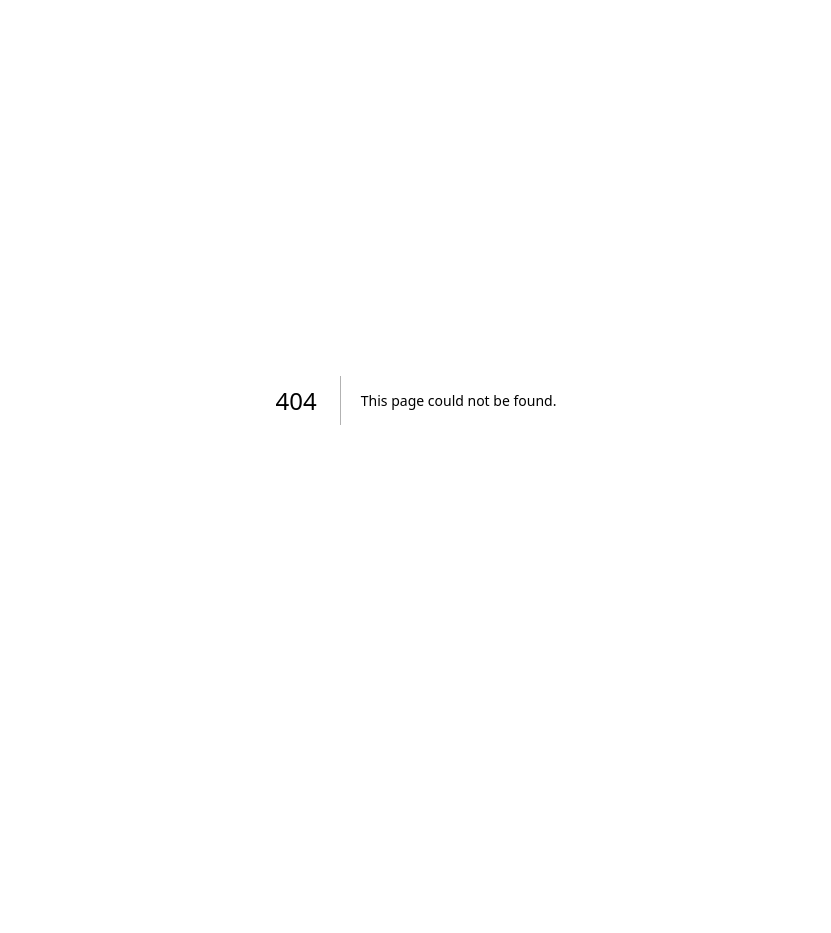
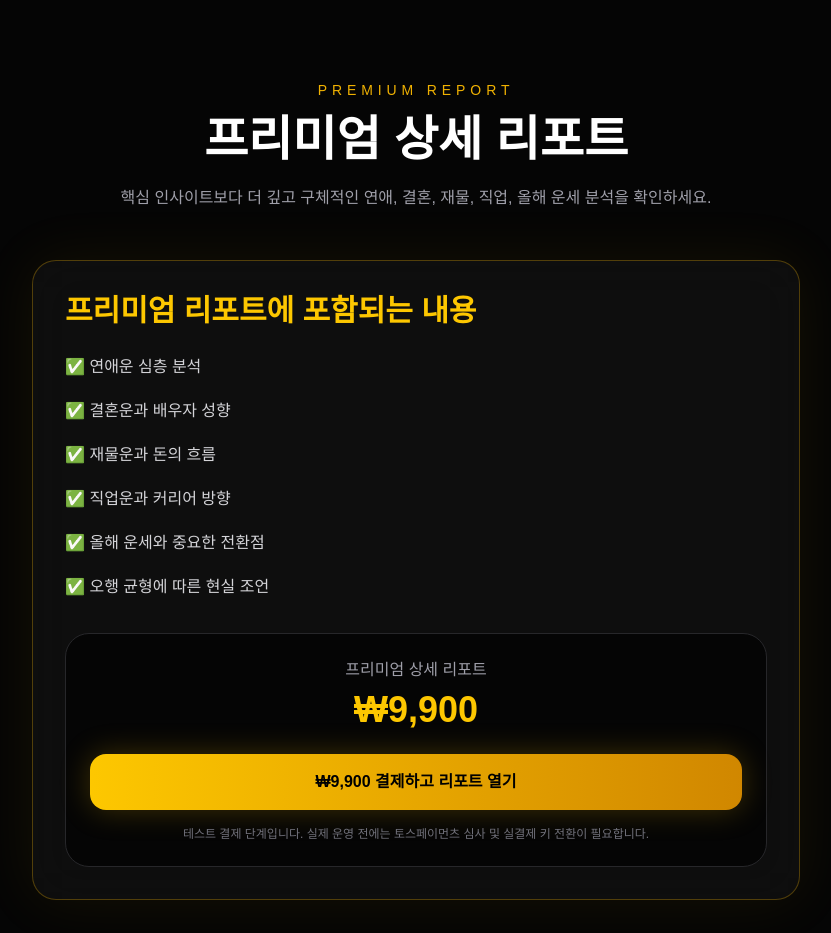
Before and after one commit to kkoyeonz-coder/Repository-name-saju-ai-Public, a Next.js app: page /premium in a window 1280 px wide. Before the commit this address had no page. Shown: the top 933 px of the page, without its empty margins (224-1055 px from the left). Before the commit the page ends 800 px from the top, so only its background shows below. Built offline with nearby package versions, Linux system fonts and the light colour scheme.

Commit message:
connect toss payment test flow

```diff
--- /dev/null
+++ b/app/api/toss/confirm/route.ts
@@ -0,0 +1,36 @@
+export async function POST(req: Request) {
+  const { paymentKey, orderId, amount } = await req.json()
+
+  const secretKey = process.env.TOSS_SECRET_KEY
+
+  if (!secretKey) {
+    return Response.json(
+      { message: "TOSS_SECRET_KEY가 설정되지 않았습니다." },
+      { status: 500 }
+    )
+  }
+
+  const encryptedSecretKey = Buffer.from(`${secretKey}:`).toString("base64")
+
+  const response = await fetch(
+    "https://api.tosspayments.com/v1/payments/confirm",
+    {
+      method: "POST",
+      headers: {
+        Authorization: `Basic ${encryptedSecretKey}`,
+        "Content-Type": "application/json",
+      },
+      body: JSON.stringify({
+        paymentKey,
+        orderId,
+        amount,
+      }),
+    }
+  )
+
+  const data = await response.json()
+
+  return Response.json(data, {
+    status: response.status,
+  })
+}
--- /dev/null
+++ b/app/fail/page.tsx
@@ -0,0 +1,41 @@
+"use client"
+
+import { useEffect, useState } from "react"
+
+export default function FailPage() {
+  const [message, setMessage] = useState("결제가 완료되지 않았습니다.")
+
+  useEffect(() => {
+    const params = new URLSearchParams(window.location.search)
+    const errorMessage = params.get("message")
+
+    if (errorMessage) {
+      setMessage(errorMessage)
+    }
+  }, [])
+
+  return (
+    <main className="min-h-screen bg-[#050505] text-white flex items-center justify-center px-6">
+      <div className="max-w-md w-full rounded-3xl border border-red-500/30 bg-white/[0.04] backdrop-blur-xl p-8 text-center">
+        <p className="text-red-400 tracking-[0.3em] text-sm mb-4">
+          PAYMENT FAILED
+        </p>
+
+        <h1 className="text-4xl font-bold mb-5">
+          결제 실패
+        </h1>
+
+        <p className="text-zinc-300 leading-7 mb-8">
+          {message}
+        </p>
+
+        <a
+          href="/premium"
+          className="block w-full rounded-2xl bg-gradient-to-r from-yellow-400 to-yellow-600 px-8 py-4 text-black font-bold"
+        >
+          다시 결제하기
+        </a>
+      </div>
+    </main>
+  )
+}
--- /dev/null
+++ b/app/premium/page.tsx
@@ -0,0 +1,116 @@
+"use client"
+
+import { useState } from "react"
+import { ANONYMOUS, loadTossPayments } from "@tosspayments/tosspayments-sdk"
+
+export default function PremiumPage() {
+  const [loading, setLoading] = useState(false)
+
+  const handlePayment = async () => {
+    try {
+      setLoading(true)
+
+      const clientKey = process.env.NEXT_PUBLIC_TOSS_CLIENT_KEY
+
+      if (!clientKey) {
+        alert("토스 클라이언트 키가 설정되지 않았습니다.")
+        setLoading(false)
+        return
+      }
+
+      const tossPayments = await loadTossPayments(clientKey)
+
+      const payment = tossPayments.payment({
+        customerKey: ANONYMOUS,
+      })
+
+      const orderId = `saju_${Date.now()}_${Math.random()
+        .toString(36)
+        .slice(2, 10)}`
+
+      await payment.requestPayment({
+        method: "CARD",
+        amount: {
+          currency: "KRW",
+          value: 9900,
+        },
+        orderId,
+        orderName: "프리미엄 사주 상세 리포트",
+        successUrl: `${window.location.origin}/success`,
+        failUrl: `${window.location.origin}/fail`,
+        customerName: "사주 고객",
+      })
+    } catch (error) {
+      console.error(error)
+      alert("결제창을 여는 중 문제가 발생했습니다.")
+      setLoading(false)
+    }
+  }
+
+  return (
+    <main className="min-h-screen bg-[#050505] text-white px-6 py-20">
+      <div className="fixed inset-0 -z-10 bg-[radial-gradient(circle_at_top,rgba(234,179,8,0.18),transparent_35%)]" />
+
+      <div className="max-w-3xl mx-auto">
+        <div className="text-center mb-12">
+          <p className="text-yellow-500 tracking-[0.35em] text-sm mb-4">
+            PREMIUM REPORT
+          </p>
+
+          <h1 className="text-5xl font-bold mb-5">
+            프리미엄 상세 리포트
+          </h1>
+
+          <p className="text-zinc-400 leading-7">
+            핵심 인사이트보다 더 깊고 구체적인 연애, 결혼, 재물,
+            직업, 올해 운세 분석을 확인하세요.
+          </p>
+        </div>
+
+        <div className="rounded-3xl border border-yellow-500/30 bg-white/[0.04] backdrop-blur-xl p-8 shadow-[0_0_60px_rgba(234,179,8,0.08)]">
+          <h2 className="text-3xl font-bold text-yellow-400 mb-6">
+            프리미엄 리포트에 포함되는 내용
+          </h2>
+
+          <div className="space-y-4 text-zinc-300 leading-7">
+            <p>✅ 연애운 심층 분석</p>
+            <p>✅ 결혼운과 배우자 성향</p>
+            <p>✅ 재물운과 돈의 흐름</p>
+            <p>✅ 직업운과 커리어 방향</p>
+            <p>✅ 올해 운세와 중요한 전환점</p>
+            <p>✅ 오행 균형에 따른 현실 조언</p>
+          </div>
+
+          <div className="mt-8 rounded-3xl bg-black/60 border border-zinc-800 p-6 text-center">
+            <p className="text-zinc-400 mb-2">
+              프리미엄 상세 리포트
+            </p>
+
+            <p className="text-4xl font-bold text-yellow-400 mb-6">
+              ₩9,900
+            </p>
+
+            <button
+              onClick={handlePayment}
+              disabled={loading}
+              className="w-full rounded-2xl bg-gradient-to-r from-yellow-400 to-yellow-600 px-8 py-4 text-black font-bold shadow-[0_0_30px_rgba(234,179,8,0.25)] disabled:opacity-50"
+            >
+              {loading ? "결제창을 여는 중..." : "₩9,900 결제하고 리포트 열기"}
+            </button>
+
+            <p className="text-xs text-zinc-500 mt-4">
+              테스트 결제 단계입니다. 실제 운영 전에는 토스페이먼츠 심사 및 실결제 키 전환이 필요합니다.
+            </p>
+          </div>
+        </div>
+
+        <a
+          href="/"
+          className="block text-center text-zinc-500 mt-8 hover:text-yellow-400"
+        >
+          처음으로 돌아가기
+        </a>
+      </div>
+    </main>
+  )
+}
--- /dev/null
+++ b/app/success/page.tsx
@@ -0,0 +1,85 @@
+"use client"
+
+import { useEffect, useState } from "react"
+
+export default function SuccessPage() {
+  const [status, setStatus] = useState("confirming")
+  const [message, setMessage] = useState("결제를 승인하고 있습니다...")
+
+  useEffect(() => {
+    async function confirmPayment() {
+      const params = new URLSearchParams(window.location.search)
+
+      const paymentKey = params.get("paymentKey")
+      const orderId = params.get("orderId")
+      const amount = params.get("amount")
+
+      if (!paymentKey || !orderId || !amount) {
+        setStatus("error")
+        setMessage("결제 정보가 올바르지 않습니다.")
+        return
+      }
+
+      const res = await fetch("/api/toss/confirm", {
+        method: "POST",
+        headers: {
+          "Content-Type": "application/json",
+        },
+        body: JSON.stringify({
+          paymentKey,
+          orderId,
+          amount: Number(amount),
+        }),
+      })
+
+      const data = await res.json()
+
+      if (res.ok) {
+        setStatus("success")
+        setMessage("결제가 완료되었습니다.")
+        localStorage.setItem("premium-paid", "true")
+      } else {
+        setStatus("error")
+        setMessage(data.message || "결제 승인 중 문제가 발생했습니다.")
+      }
+    }
+
+    confirmPayment()
+  }, [])
+
+  return (
+    <main className="min-h-screen bg-[#050505] text-white flex items-center justify-center px-6">
+      <div className="fixed inset-0 -z-10 bg-[radial-gradient(circle_at_top,rgba(234,179,8,0.18),transparent_35%)]" />
+
+      <div className="max-w-md w-full rounded-3xl border border-yellow-500/30 bg-white/[0.04] backdrop-blur-xl p-8 text-center">
+        <p className="text-yellow-500 tracking-[0.3em] text-sm mb-4">
+          PAYMENT RESULT
+        </p>
+
+        <h1 className="text-4xl font-bold mb-5">
+          {status === "success" ? "결제 완료" : "결제 확인 중"}
+        </h1>
+
+        <p className="text-zinc-300 leading-7 mb-8">
+          {message}
+        </p>
+
+        {status === "success" ? (
+          <a
+            href="/result"
+            className="block w-full rounded-2xl bg-gradient-to-r from-yellow-400 to-yellow-600 px-8 py-4 text-black font-bold"
+          >
+            프리미엄 리포트 확인하기
+          </a>
+        ) : (
+          <a
+            href="/premium"
+            className="block w-full rounded-2xl border border-zinc-700 px-8 py-4 text-zinc-300"
+          >
+            결제 페이지로 돌아가기
+          </a>
+        )}
+      </div>
+    </main>
+  )
+}
--- a/package.json
+++ b/package.json
@@ -9,6 +9,7 @@
     "lint": "eslint"
   },
   "dependencies": {
+    "@tosspayments/tosspayments-sdk": "^2.7.1",
     "lunar-javascript": "^1.7.7",
     "next": "16.2.9",
     "openai": "^6.42.0",
```
Also changed, not shown: 2 other files (tests, documents, lock files or other folders).
